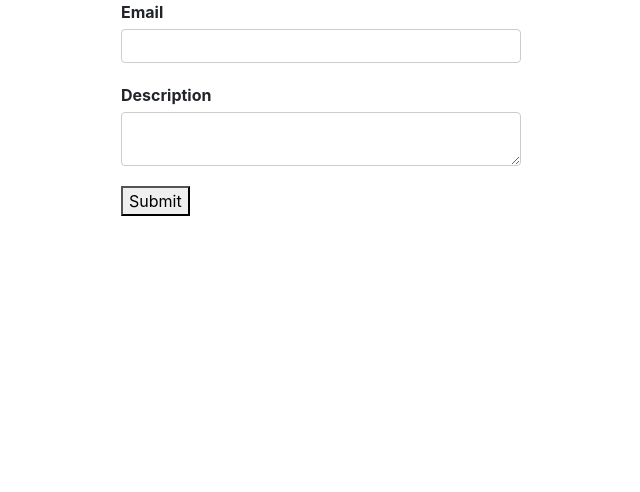
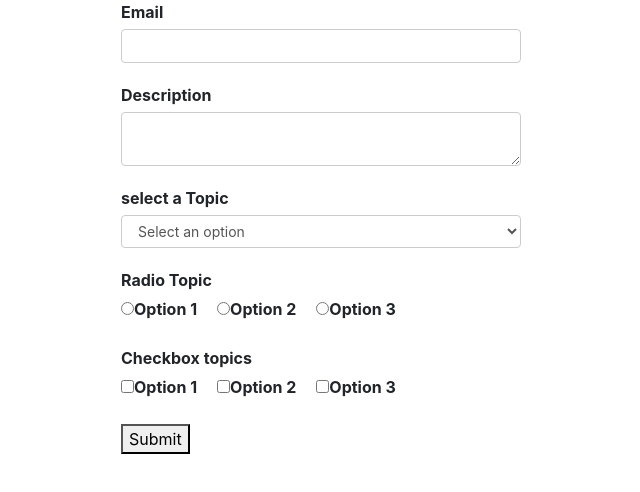
Before and after one commit to harshvadadoriya/React-JSX-Practice, a React (Vite) app in the folder my-react-app/: page / in a window 1280 px wide. Shown: the top 492 px of the page, without its empty margins (319-959 px from the left). Built offline with nearby package versions, Linux system fonts and the light colour scheme.

Commit message:
added radio, select and checkbox group

```diff
--- /dev/null
+++ b/my-react-app/src/components/CheckboxGroup.jsx
@@ -0,0 +1,34 @@
+import React from 'react';
+import { Field, ErrorMessage } from 'formik';
+import TextError from './TextError';
+
+function CheckboxGroup(props) {
+	const { label, name, options, ...rest } = props;
+	return (
+		<div className="formControl">
+			<label>{label}</label>
+			<Field name={name}>
+				{({ field }) => {
+					return options.map((option) => {
+						return (
+							<React.Fragment key={option.key}>
+								<input
+									type="checkbox"
+									id={option.value}
+									{...field}
+									{...rest}
+									value={option.value}
+									checked={Boolean(field.value.includes(option.value))}
+								/>
+								<label htmlFor={option.value}>{option.key}</label>
+							</React.Fragment>
+						);
+					});
+				}}
+			</Field>
+			<ErrorMessage component={TextError} name={name} />
+		</div>
+	);
+}
+
+export default CheckboxGroup;
--- a/my-react-app/src/components/FormikContainer.jsx
+++ b/my-react-app/src/components/FormikContainer.jsx
@@ -4,13 +4,36 @@ import * as Yup from 'yup';
 import FormikControl from './FormikControl';
 
 const FormikContainer = () => {
+	const dropDownOptions = [
+		{ key: 'Select an option', value: '' },
+		{ key: 'Option 1', value: 'option1' },
+		{ key: 'Option 2', value: 'option2' },
+		{ key: 'Option 3', value: 'option3' },
+	];
+	const radioOptions = [
+		{ key: 'Option 1', value: 'rOption1' },
+		{ key: 'Option 2', value: 'rOption2' },
+		{ key: 'Option 3', value: 'rOption3' },
+	];
+	const checkboxOptions = [
+		{ key: 'Option 1', value: 'cOption1' },
+		{ key: 'Option 2', value: 'cOption2' },
+		{ key: 'Option 3', value: 'cOption3' },
+	];
+
 	const initialValue = {
 		email: '',
 		description: '',
+		selectOption: '',
+		radioOption: '',
+		checkboxOption: [],
 	};
 	const validationSchema = Yup.object({
 		email: Yup.string().required('Required'),
 		description: Yup.string().required('Required'),
+		selectOption: Yup.string().required('Required'),
+		radioOption: Yup.string().required('Required'),
+		checkboxOption: Yup.array().min(1, 'Required'),
 	});
 	const onSubmit = (values) => console.log('Form data', values);
 	return (
@@ -32,6 +55,24 @@ const FormikContainer = () => {
 						label="Description"
 						name="description"
 					/>
+					<FormikControl
+						control="select"
+						label={'select a Topic'}
+						name="selectOption"
+						options={dropDownOptions}
+					/>
+					<FormikControl
+						control="radio"
+						label="Radio Topic"
+						name="radioOption"
+						options={radioOptions}
+					/>
+					<FormikControl
+						control="checkbox"
+						label="Checkbox topics"
+						name="checkboxOption"
+						options={checkboxOptions}
+					/>
 					<button type="submit">Submit</button>
 				</Form>
 			)}
--- a/my-react-app/src/components/FormikControl.jsx
+++ b/my-react-app/src/components/FormikControl.jsx
@@ -1,6 +1,9 @@
 import React from 'react';
 import Input from './Input';
 import TextArea from './TextArea';
+import Select from './Select';
+import Radio from './Radio';
+import CheckboxGroup from './CheckboxGroup';
 
 const FormikControl = (props) => {
 	const { control, ...rest } = props;
@@ -10,8 +13,11 @@ const FormikControl = (props) => {
 		case 'textarea':
 			return <TextArea {...rest} />;
 		case 'select':
+			return <Select {...rest} />;
 		case 'radio':
+			return <Radio {...rest} />;
 		case 'checkbox':
+			return <CheckboxGroup {...rest} />;
 		case 'date':
 		default:
 			return null;
--- /dev/null
+++ b/my-react-app/src/components/Radio.jsx
@@ -0,0 +1,33 @@
+import React from 'react';
+import { Field, ErrorMessage } from 'formik';
+import TextError from './TextError';
+
+const Radio = (props) => {
+	const { label, name, options, ...rest } = props;
+	return (
+		<div className="formControl">
+			<label>{label}</label>
+			<Field name={name} {...rest}>
+				{({ field }) => {
+					return options.map((option) => {
+						return (
+							<React.Fragment key={option.key}>
+								<input
+									type="radio"
+									id={option.value}
+									{...field}
+									value={option.value}
+									checked={field.value === option.value}
+								/>
+								<label htmlFor={option.value}>{option.key}</label>
+							</React.Fragment>
+						);
+					});
+				}}
+			</Field>
+			<ErrorMessage name={name} component={TextError} />
+		</div>
+	);
+};
+
+export default Radio;
--- /dev/null
+++ b/my-react-app/src/components/Select.jsx
@@ -0,0 +1,24 @@
+import React from 'react';
+import { Field, ErrorMessage } from 'formik';
+import TextError from './TextError';
+
+const Select = (props) => {
+	const { label, name, options, ...rest } = props;
+	return (
+		<div className="formControl">
+			<label htmlFor={name}>{label}</label>
+			<Field as="select" id={name} name={name} {...rest}>
+				{options.map((option) => {
+					return (
+						<option key={option.value} value={option.value}>
+							{option.key}
+						</option>
+					);
+				})}
+			</Field>
+			<ErrorMessage name={name} component={TextError} />
+		</div>
+	);
+};
+
+export default Select;
```
